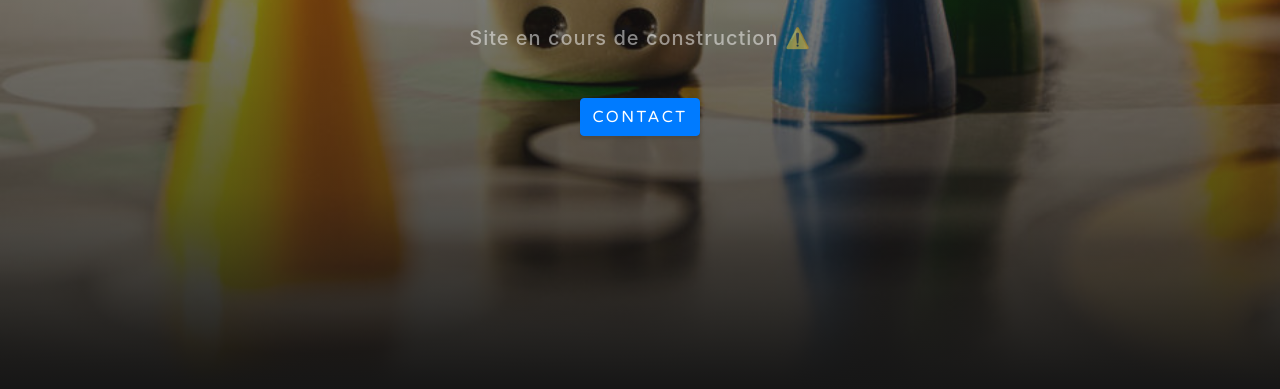
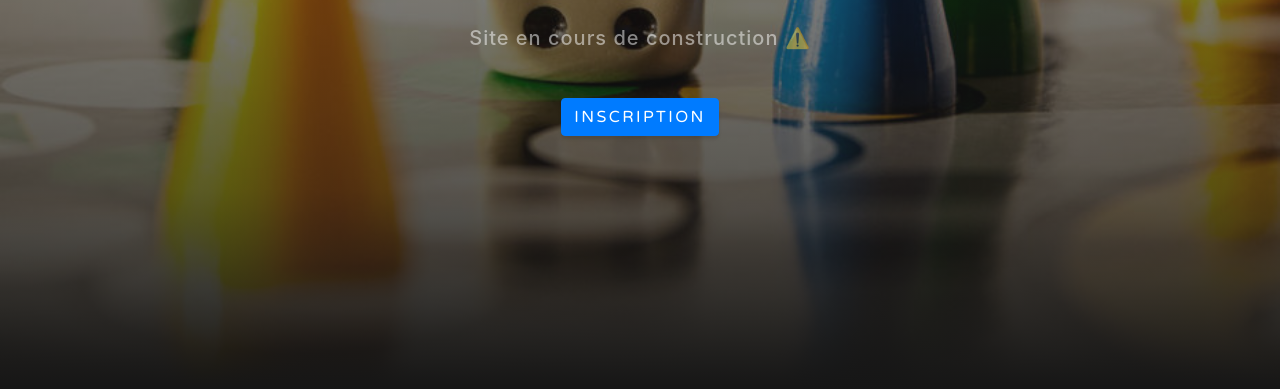
Before and after one commit to AdeleMo/adelemo.github.io, a website with bundled scripts: page index.html in a window 1280 px wide. Shown: the part 411-800 px from the top of the page. Built offline with nearby package versions, Linux system fonts and the light colour scheme.

Commit message:
Change central button

```diff
--- a/index.html
+++ b/index.html
@@ -57,7 +57,7 @@
         <h1 class="mx-auto my-0 text-uppercase">PartaJeux</h1>
         <h2 class="text-white-50 mx-auto mt-2 mb-5">Louez vos jeux !</h2>
         <h2 class="text-white-50 mx-auto mt-2 mb-5">Site en cours de construction ⚠️</h2>
-        <a class="btn btn-primary js-scroll-trigger" href="//www.123formbuilder.com/form-5147760/formulaire-de-contact" class="blueLink13">Contact</a>
+        <a class="btn btn-primary js-scroll-trigger" href="//www.123formbuilder.com/form-5147813/formulaire-d-inscription-d-un-nouveau-client" class="blueLink13">Inscription</a>
       </div>
     </div>
   </header>
```
